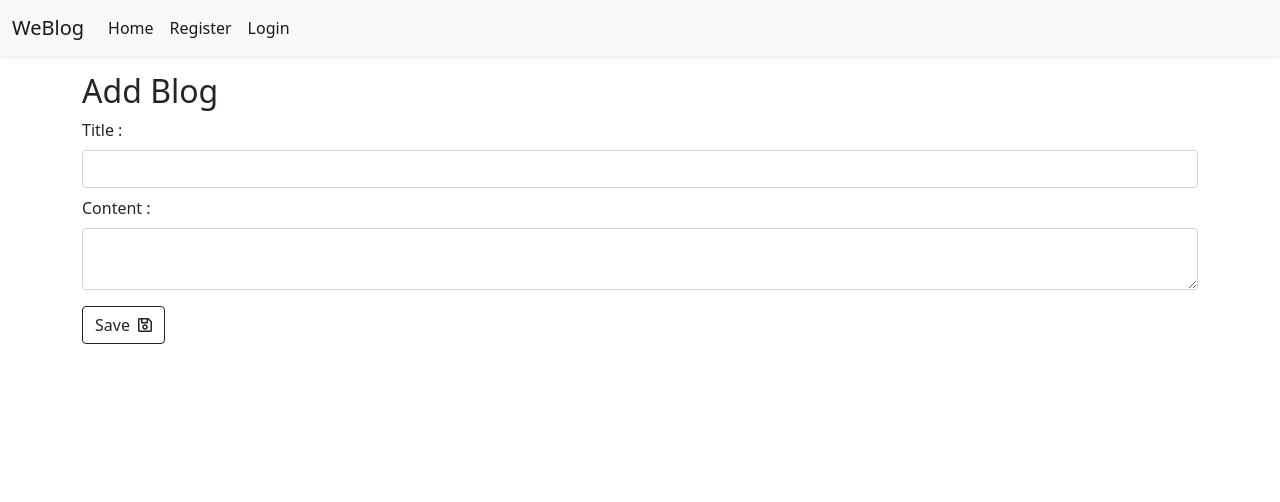
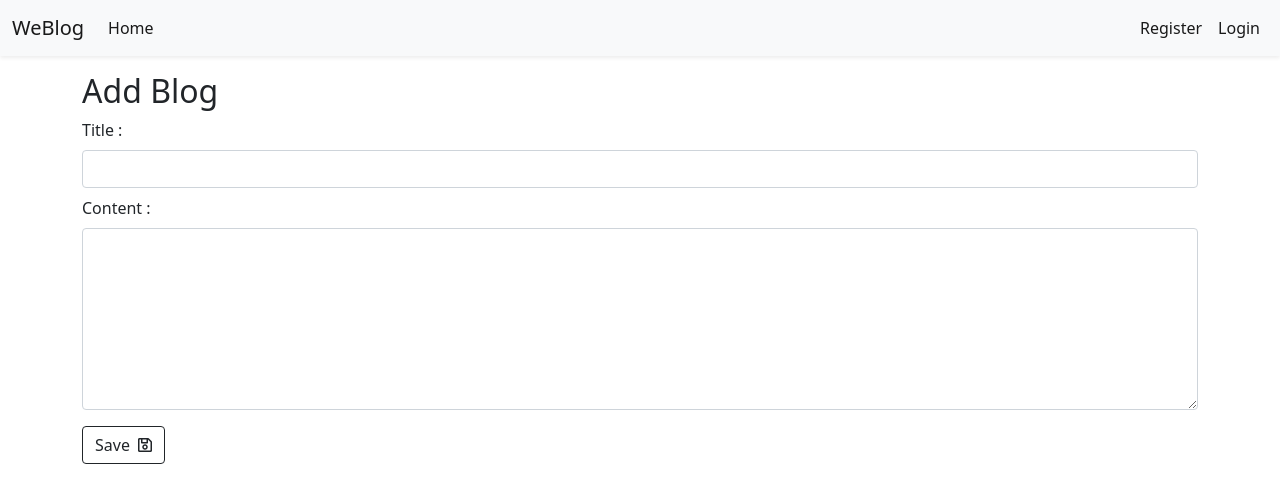
Before and after one commit to adhirajb1109/WeBlog, a Next.js app: page /blog/add in a window 1280 px wide. Shown: the top 502 px of the page. Built offline with nearby package versions, Linux system fonts and the light colour scheme; no server answers.

Commit message:
Improved UI

```diff
--- a/components/navbar.js
+++ b/components/navbar.js
@@ -40,6 +40,8 @@ export default function Navbar() {
                   <a className="nav-link active">Home</a>
                 </Link>
               </li>
+            </ul>
+            <ul className="nav navbar-nav navbar-right">
               {!loggedIn ? (
                 <>
                   <li className="nav-item">
--- a/pages/blog/add.js
+++ b/pages/blog/add.js
@@ -53,6 +53,7 @@ const CreatePost = () => {
               value={content}
               onChange={({ target }) => setContent(target.value)}
               className="form-control"
+              rows="7"
             />
           </div>
           <button type="submit" className="btn btn-outline-dark my-3">
```
